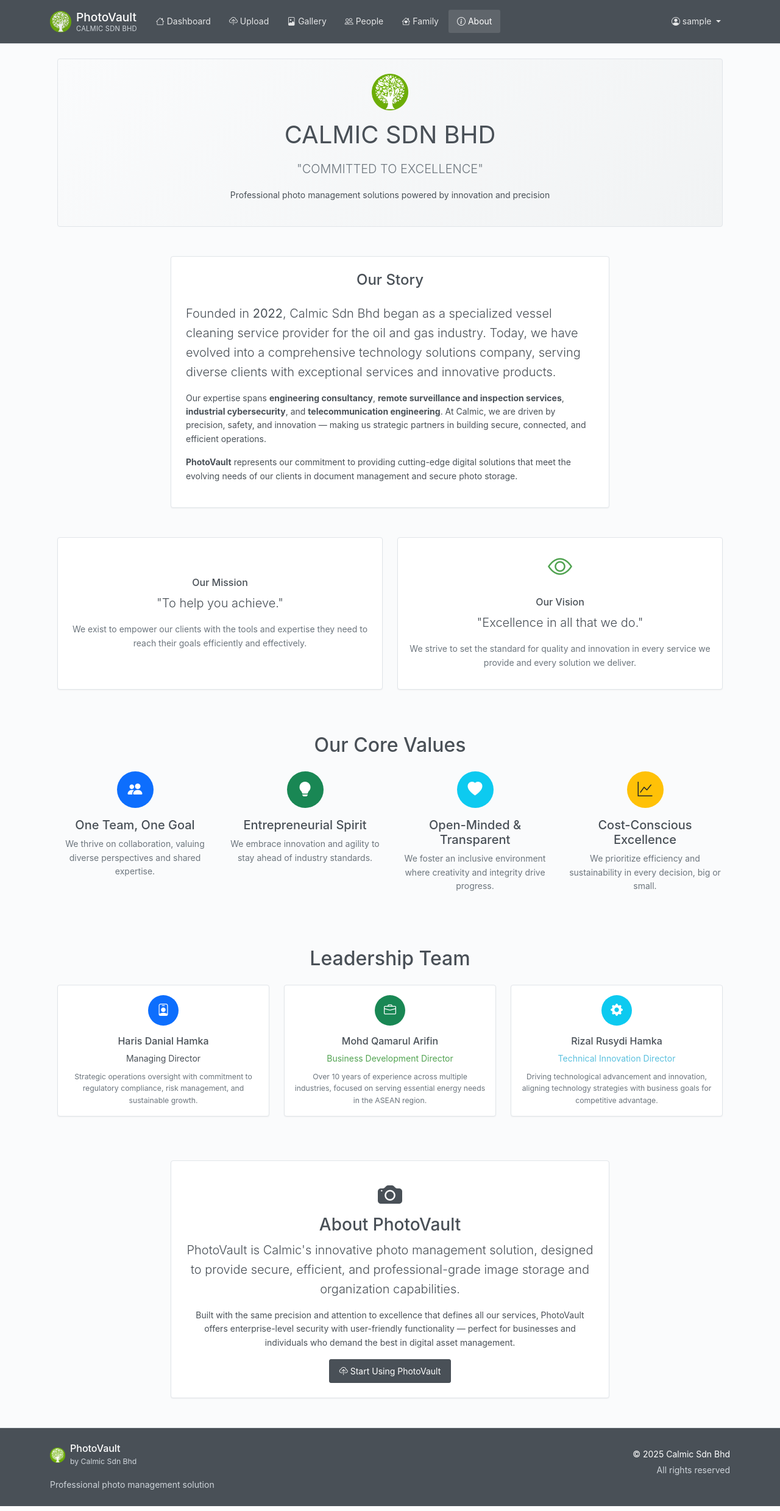
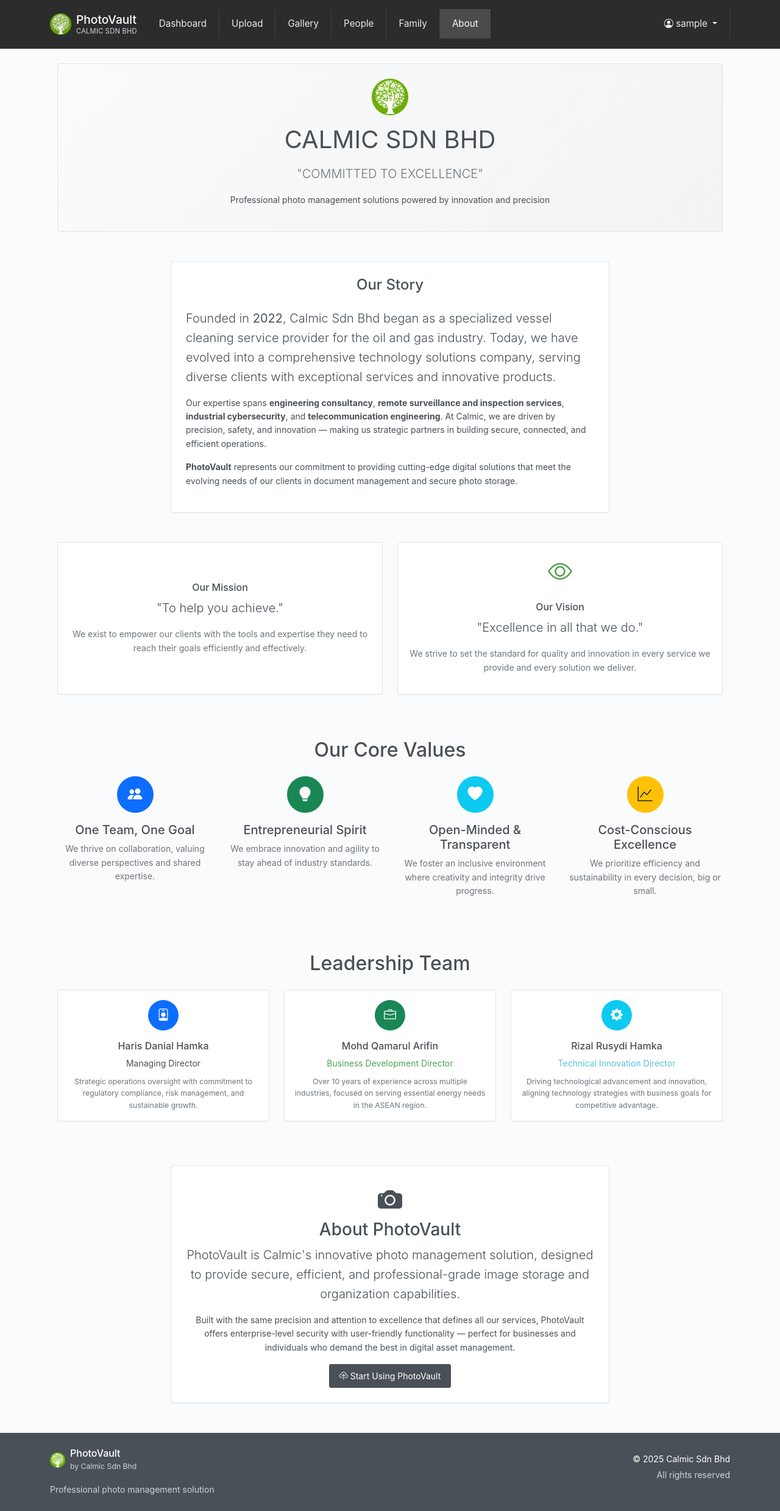
Before and after one commit to hamkasu/photoverone, a Flask app: page /about in a window 1280 px wide. Shown: the whole page at 61% size. Run offline with Flask 3, Linux system fonts and the light colour scheme; the visitor is signed in with stand-in values (Sample User, id 1); parts of the project's set-up code (start-up, migrations or seed data) failed here and were passed over; some libraries are stand-ins or nearby versions.

Commit message:
Update website navigation and optimize upload route
Update navigation bar across all pages for a cleaner, more professional look, remove icons from main navigation links, and optimize the upload route from '/static/uploads/' to '/uploads/' for better route management and to prevent conflicts. Also, fix all navigation links to consistently use url_for.

Replit-Commit-Author: Agent
Replit-Commit-Session-Id: b25b818b-07fc-43bc-8372-cfc47fd16d73
Replit-Commit-Checkpoint-Type: intermediate_checkpoint
Replit-Commit-Screenshot-Url: https://storage.googleapis.com/screenshot-production-us-central1/4508c708-e560-47bf-bc50-4ace8ed53c23/b25b818b-07fc-43bc-8372-cfc47fd16d73/qblBKgv

```diff
--- a/photovault/__init__.py
+++ b/photovault/__init__.py
@@ -101,7 +101,7 @@ def create_app(config_class=None):
     app.register_blueprint(family_bp)
 
     # Add route to serve uploaded images
-    @app.route('/static/uploads/<path:filename>')
+    @app.route('/uploads/<path:filename>')
     def uploaded_file(filename):
         """Serve uploaded files from the uploads directory"""
         from flask import send_from_directory
--- a/photovault/routes/photo.py
+++ b/photovault/routes/photo.py
@@ -8,7 +8,7 @@ import mimetypes
 from datetime import datetime
 from werkzeug.utils import secure_filename
 from werkzeug.exceptions import RequestEntityTooLarge
-from flask import Blueprint, request, jsonify, current_app, session
+from flask import Blueprint, request, jsonify, current_app, session, url_for
 from flask_login import login_required, current_user
 from flask_wtf.csrf import validate_csrf, CSRFError
 from photovault.extensions import csrf
@@ -404,8 +404,8 @@ def annotate_photo(photo_id):
             'success': True,
             'message': 'Annotated photo saved successfully',
             'edited_filename': edited_filename,
-            'thumbnail_url': f'/static/uploads/{current_user.id}/{thumbnail_filename}',
-            'edited_url': f'/static/uploads/{current_user.id}/{edited_filename}'
+            'thumbnail_url': url_for('uploaded_file', filename=f'{current_user.id}/{thumbnail_filename}'),
+            'edited_url': url_for('uploaded_file', filename=f'{current_user.id}/{edited_filename}')
         })
 
     except Exception as e:
--- a/photovault/static/css/style.css
+++ b/photovault/static/css/style.css
@@ -70,30 +70,51 @@ body {
     letter-spacing: 0.2px;
 }
 
-/* Navigation - Subtle and Professional */
+/* Navigation - Clean Professional Design */
 .navbar-dark {
-    background-color: var(--primary-color) !important;
-    border-bottom: 1px solid #dee2e6;
+    background-color: #2c2c2c !important;
+    border-bottom: 1px solid #3a3a3a;
     box-shadow: none;
+    padding-top: 0.75rem;
+    padding-bottom: 0.75rem;
 }
 
 .navbar-dark .navbar-nav .nav-link {
-    color: rgba(255,255,255,0.85) !important;
+    color: rgba(255,255,255,0.9) !important;
     font-weight: 400;
-    padding: 0.5rem 0.875rem;
-    border-radius: 3px;
-    margin: 0 1px;
-    transition: all 0.15s ease;
+    font-size: 0.95rem;
+    padding: 0.75rem 1.25rem;
+    border-radius: 0;
+    margin: 0;
+    transition: all 0.2s ease;
+    border-right: 1px solid rgba(255,255,255,0.1);
+}
+
+/* Remove border from last navigation item */
+.navbar-dark .navbar-nav .nav-link:last-child {
+    border-right: none;
+}
+
+/* Remove borders in mobile collapsed menu */
+@media (max-width: 991.98px) {
+    .navbar-dark .navbar-nav .nav-link {
+        border-right: none;
+        border-bottom: 1px solid rgba(255,255,255,0.1);
+        padding: 0.75rem 1rem;
+    }
+    .navbar-dark .navbar-nav .nav-link:last-child {
+        border-bottom: none;
+    }
 }
 
 .navbar-dark .navbar-nav .nav-link:hover {
     color: #ffffff !important;
-    background-color: rgba(255,255,255,0.08);
+    background-color: rgba(255,255,255,0.1);
 }
 
 .navbar-dark .navbar-nav .nav-link.active {
     color: #ffffff !important;
-    background-color: rgba(255,255,255,0.12);
+    background-color: rgba(255,255,255,0.15);
 }
 
 /* Dropdown Menus - Very Subtle */
--- a/photovault/templates/base.html
+++ b/photovault/templates/base.html
@@ -91,27 +91,27 @@ CALMIC SDN BHD - "Committed to Excellence"
                 <div class="navbar-nav me-auto">
                     <a class="nav-link {{ 'active' if request.endpoint == 'main.dashboard' }}"
                        href="{{ url_for('main.dashboard') }}" aria-current="{% if request.endpoint == 'main.dashboard' %}page{% endif %}">
-                        <i class="bi bi-house" aria-hidden="true"></i> Dashboard
+                        Dashboard
                     </a>
-                    <a class="nav-link {{ 'active' if request.endpoint == 'photo.upload_photo' }}"
-                       href="/upload" aria-current="{% if request.endpoint == 'photo.upload_photo' %}page{% endif %}">
-                        <i class="bi bi-cloud-upload" aria-hidden="true"></i> Upload
+                    <a class="nav-link {{ 'active' if request.endpoint and (request.endpoint == 'upload.upload_photo' or request.endpoint.startswith('upload.')) }}"
+                       href="{{ url_for('upload.upload_photo') }}" aria-current="{% if request.endpoint and request.endpoint.startswith('upload.') %}page{% endif %}">
+                        Upload
                     </a>
-                    <a class="nav-link"
-                       href="/gallery" aria-current="page">
-                        <i class="bi bi-file-image" aria-hidden="true"></i> Gallery
+                    <a class="nav-link {{ 'active' if request.endpoint and (request.endpoint == 'gallery.photos' or request.endpoint.startswith('gallery.')) }}"
+                       href="{{ url_for('gallery.photos') }}" aria-current="{% if request.endpoint and request.endpoint.startswith('gallery.') %}page{% endif %}">
+                        Gallery
                     </a>
                     <a class="nav-link {{ 'active' if request.endpoint == 'main.people' }}"
                        href="{{ url_for('main.people') }}" aria-current="{% if request.endpoint == 'main.people' %}page{% endif %}">
-                        <i class="bi bi-people" aria-hidden="true"></i> People
+                        People
                     </a>
                     <a class="nav-link {{ 'active' if request.endpoint and request.endpoint.startswith('family.') }}"
                        href="{{ url_for('family.index') }}" aria-current="{% if request.endpoint and request.endpoint.startswith('family.') %}page{% endif %}">
-                        <i class="bi bi-house-heart" aria-hidden="true"></i> Family
+                        Family
                     </a>
                     <a class="nav-link {{ 'active' if request.endpoint == 'main.about' }}"
                        href="{{ url_for('main.about') }}" aria-current="{% if request.endpoint == 'main.about' %}page{% endif %}">
-                        <i class="bi bi-info-circle" aria-hidden="true"></i> About
+                        About
                     </a>
                 </div>
 
@@ -163,10 +163,10 @@ CALMIC SDN BHD - "Committed to Excellence"
                             <li><a class="dropdown-item" href="{{ url_for('main.dashboard') }}">
                                 <i class="bi bi-house" aria-hidden="true"></i> Dashboard
                             </a></li>
-                            <li><a class="dropdown-item" href="/gallery">
+                            <li><a class="dropdown-item" href="{{ url_for('gallery.photos') }}">
                                 <i class="bi bi-file-image" aria-hidden="true"></i> Original Photos
                             </a></li>
-                            <li><a class="dropdown-item" href="/profile">
+                            <li><a class="dropdown-item" href="{{ url_for('main.profile') }}">
                                 <i class="bi bi-person" aria-hidden="true"></i> Profile
                             </a></li>
                             <li><hr class="dropdown-divider"></li>
```
Also changed, not shown: replit.md (+10 -6 lines), attached_assets/image_1758278961385.png (added), 1 other file.
